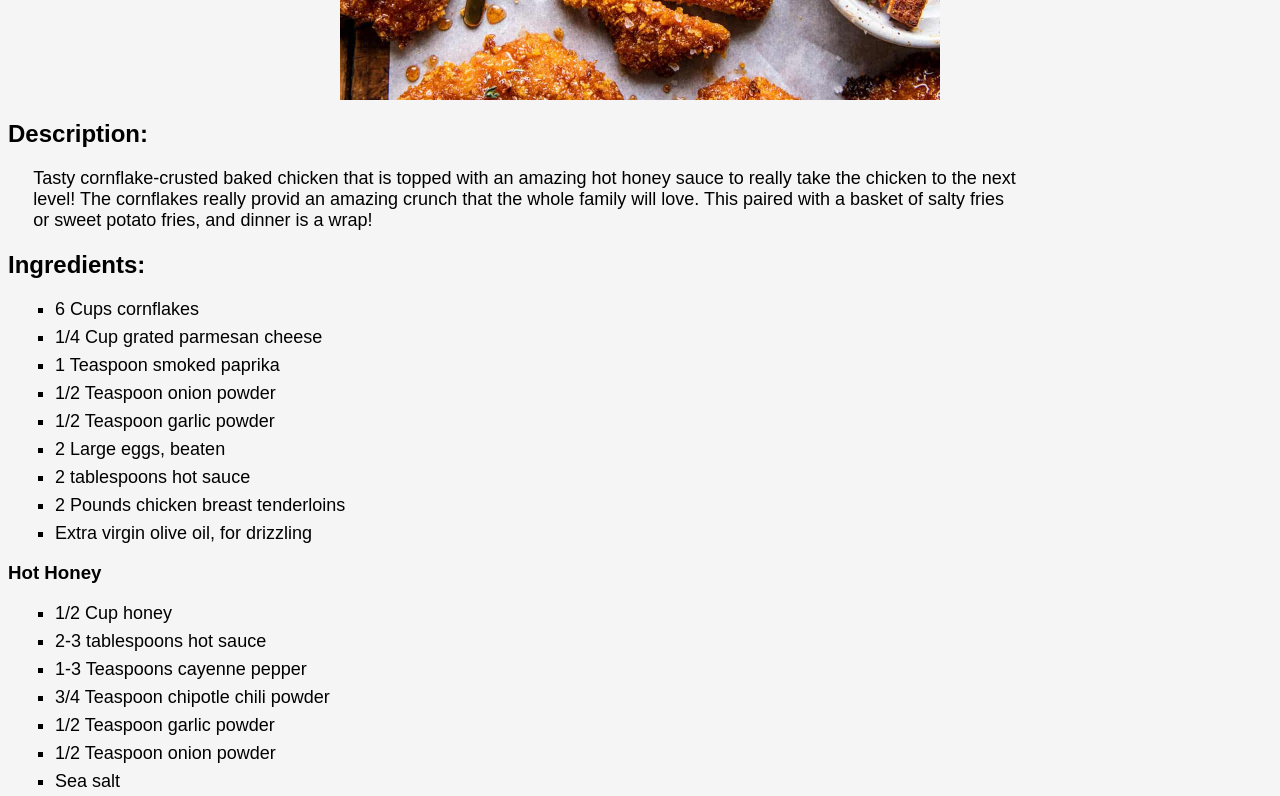
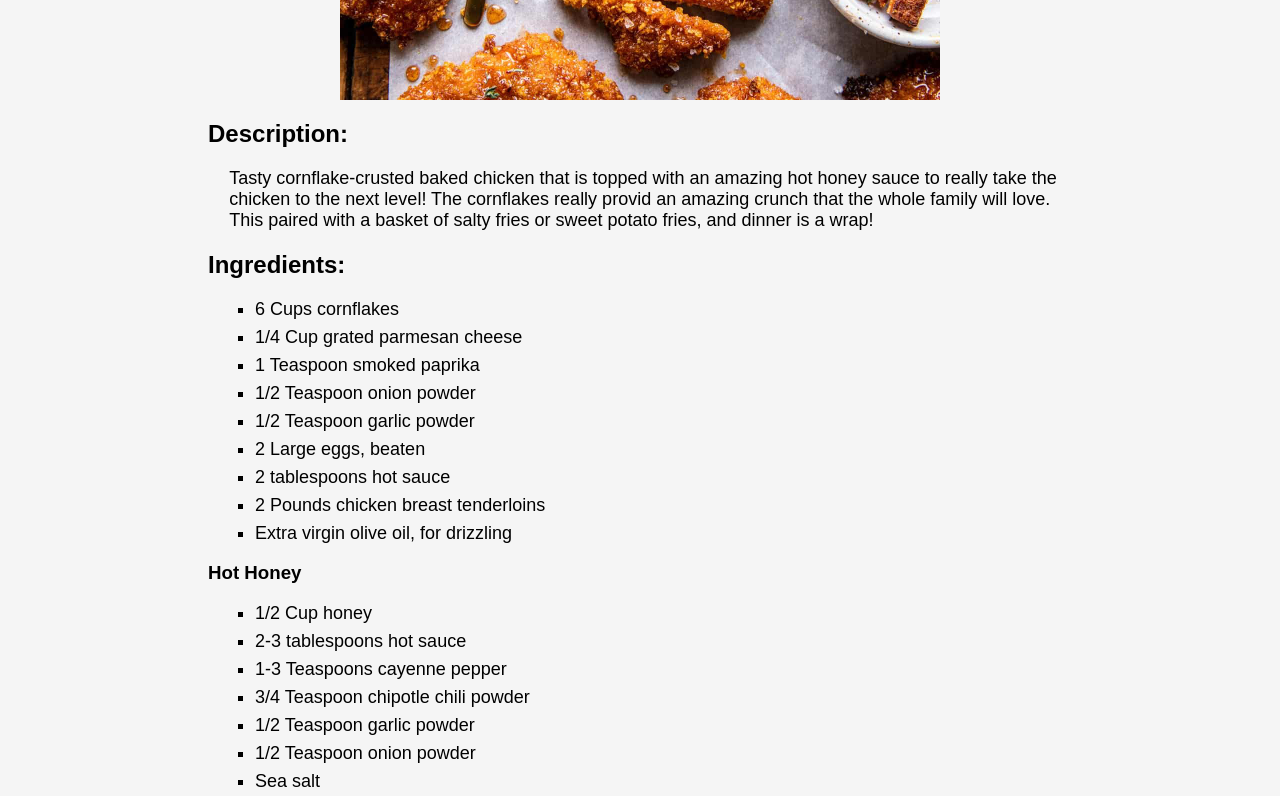
Before and after one commit to Atay365/favorite_recipes-, a plain HTML site: page fav-recipes/crunchy_hot_chicken.html in a window 1280 px wide. Shown: the part 380-1176 px from the top of the page. Drawn offline with Linux system fonts and the light colour scheme.

```diff
--- a/fav-recipes/crunchy_hot_chicken.html
+++ b/fav-recipes/crunchy_hot_chicken.html
@@ -9,7 +9,7 @@
 <body class="RecipePage-body">
     <h1 class="RecipePage-h1">Crunchy Hot Chicken</h1>
     <img class="RecipePage-img" src="images/Crunchy-Hot-Honey-Chicken.jpeg" alt="crunchy_hot_chicken" height="400" width="600">
-    <div>
+    <div class="RecipePage-div">
         <h2 class="RecipePage-h2">Description:</h2>
         <p class="RecipePage-p">Tasty cornflake-crusted baked chicken that is topped with an amazing hot honey sauce to really take the chicken to the next level! The cornflakes really provid an amazing crunch
             that the whole family will love. This paired with a basket of salty fries or sweet potato fries, and dinner is a wrap!
--- a/style.css
+++ b/style.css
@@ -82,8 +82,9 @@
     margin-right: 20%;
     margin-left: 2%;
 }
-div.RecipePage-div {
+.RecipePage-div {
     background-color: whitesmoke;
+    margin-left: 200px;
 }
 .RecipePage-body {
     background-color: whitesmoke;
```
